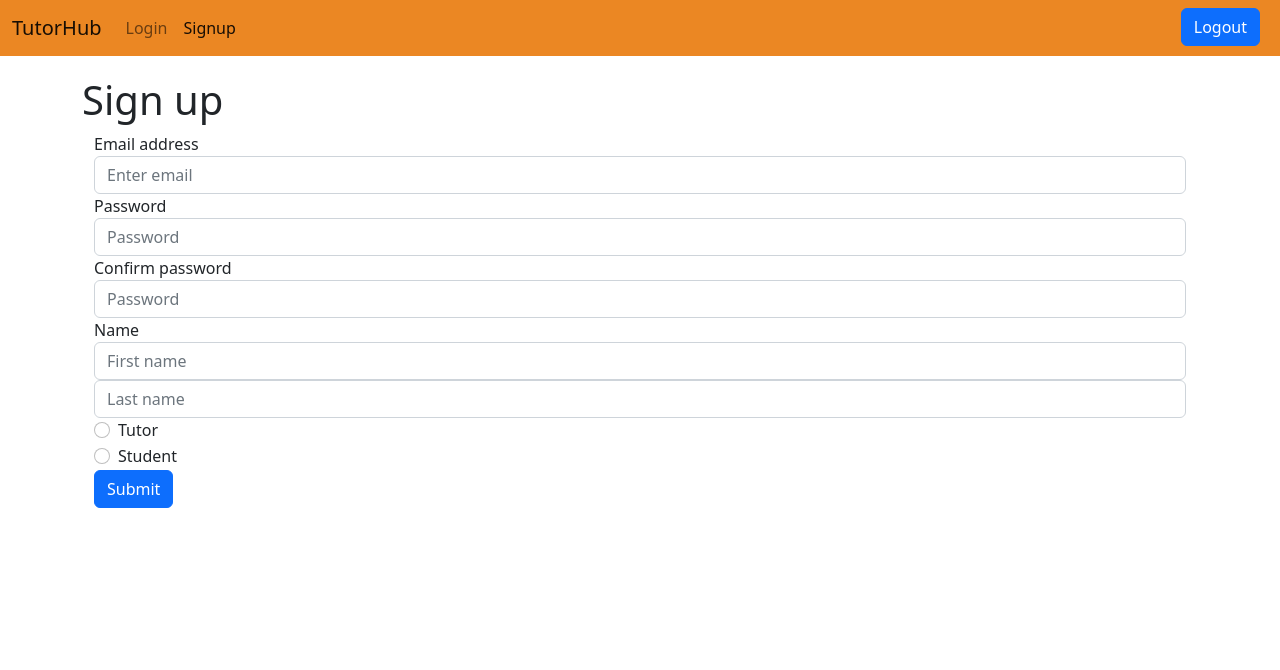
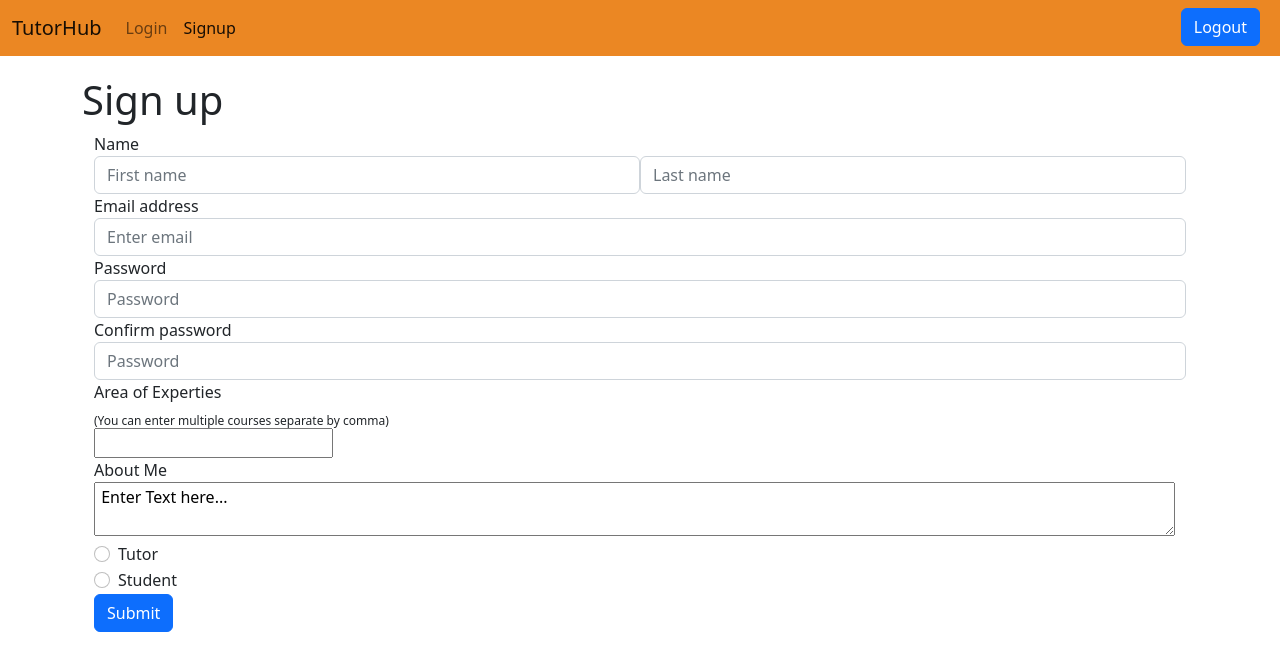
Before and after one commit to CEnciso1/TutorHub, a React (Create React App) app: page /signup in a window 1280 px wide. Shown: the top 670 px of the page. Built offline with nearby package versions, Linux system fonts and the light colour scheme; no server answers.

Commit message:
added about me and changed some styling

```diff
--- a/src/components/Signup.js
+++ b/src/components/Signup.js
@@ -3,6 +3,7 @@ import { useAuth } from "../context/AuthContext";
 import { useNavigate } from 'react-router-dom';
 import { doc, setDoc } from "firebase/firestore";
 import { db } from "../database-config/firebase";
+import '../css/Signup.module.css'
 
 export default function SignUp(){
     let navigate = useNavigate()
@@ -83,6 +84,13 @@ export default function SignUp(){
             <div id='signUp-form' class='container-sm'>
                 <form onSubmit={handleSubmit}>
                     <div class="form-group">
+                        <label for="name">Name</label>
+                        <div className="form-group-name">
+                            <input type="text" class="form-control" id="first-name-1" placeholder="First name" onChange={(e) => setFirstName(e.target.value)}/>
+                            <input type="text" class="form-control" id="last-name-1" placeholder="Last name" onChange={(e) => setLastName(e.target.value)}/>
+                        </div>
+                    </div>
+                    <div class="form-group">
                         <label for="inputEmail1">Email address</label>
                         <input type="email" class="form-control" id="input-email-1" placeholder="Enter email" onChange={(e) => setEmail(e.target.value)}/>
                     </div>
@@ -95,9 +103,16 @@ export default function SignUp(){
                         <input type="password" class="form-control" id="input-password-2" placeholder="Password" onChange={(e) => setPassword2(e.target.value)}/>
                     </div>
                     <div class="form-group">
-                        <label for="name">Name</label>
-                        <input type="text" class="form-control" id="first-name-1" placeholder="First name" onChange={(e) => setFirstName(e.target.value)}/>
-                        <input type="text" class="form-control" id="last-name-1" placeholder="Last name" onChange={(e) => setLastName(e.target.value)}/>
+                        <label >Area of Experties</label>
+                        <br/>
+                        <sub> (You can enter multiple courses separate by comma) </sub>
+                        <br/>
+                        <input type='text' ></input>
+                    </div>
+                    <div class="form-group">
+                        <label >About Me</label>
+                        <br></br>
+                        <textarea className="about-me" cols="80"> Enter Text here... </textarea>
                     </div>
                     <div class="form-check">
                         <input class="form-check-input" type="radio" id="tutorRadio" value='tutor' checked={accountOption === 'tutor'} onChange={(e) => setAccountOption(e.target.value)}/>
--- a/src/css/Signup.module.css
+++ b/src/css/Signup.module.css
@@ -4,3 +4,8 @@
     justify-content: space-between;
     align-items: center;
 }
+
+.form-group-name{
+    display: flex;
+    background-color: red;
+}
--- a/src/css/Styles.css
+++ b/src/css/Styles.css
@@ -2,9 +2,15 @@
     margin-top: 20px;
 }
 
-.upcoming-appointments{
+.form-group-name{
+    display: flex;
+}
 
+.about-me{
+    width: 99%;
+    height: 99%;
 }
+
 
 .appointment-body{
     background-color: #e47a10dc;
```
